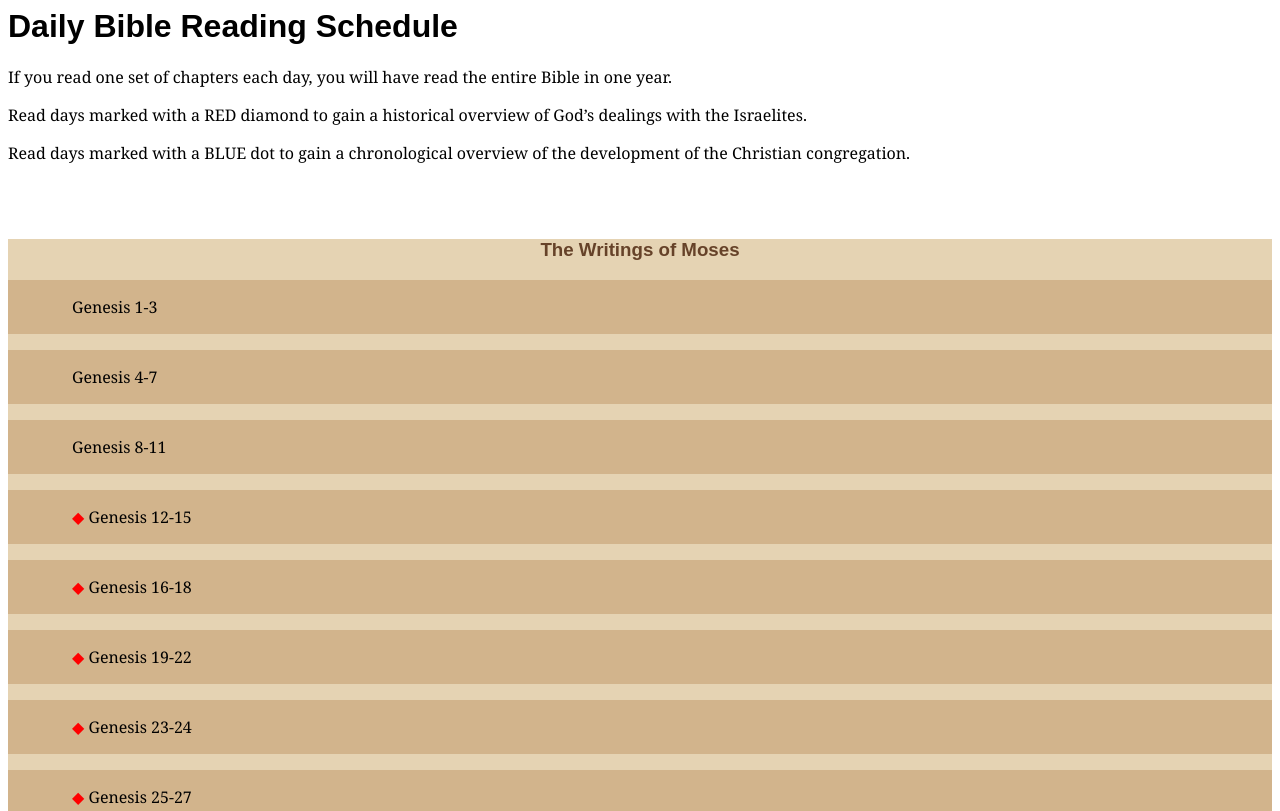
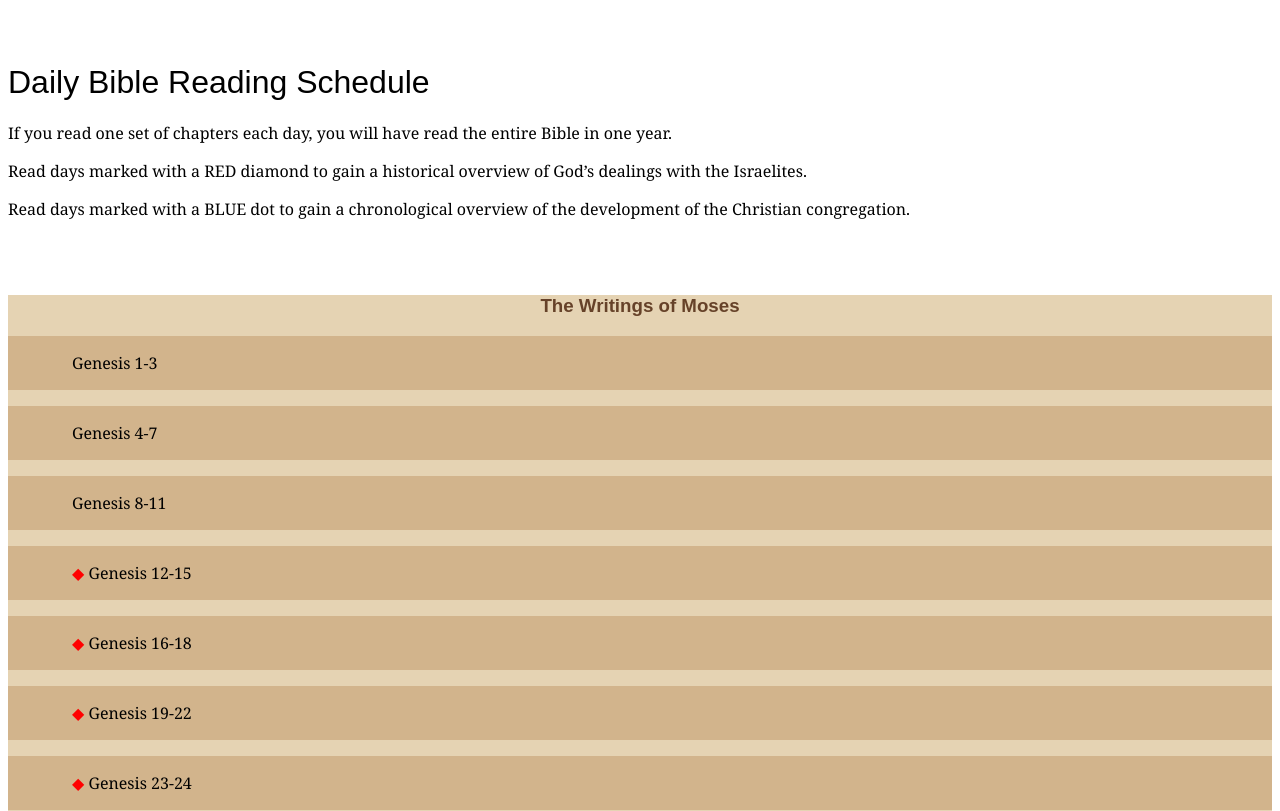
Before and after one commit to dsmith94/shortbread, a plain HTML site: page index.html in a window 1280 px wide. Shown: the top 811 px of the page. Drawn offline with Linux system fonts and the light colour scheme.

Commit message:
Added top margin and fixed header

```diff
--- a/index.html
+++ b/index.html
@@ -29,7 +29,9 @@
 
         h1
         {
+            margin-top: 2em;
             font-family: sans-serif;
+            font-weight: 400;
         }
 
         h3
```
